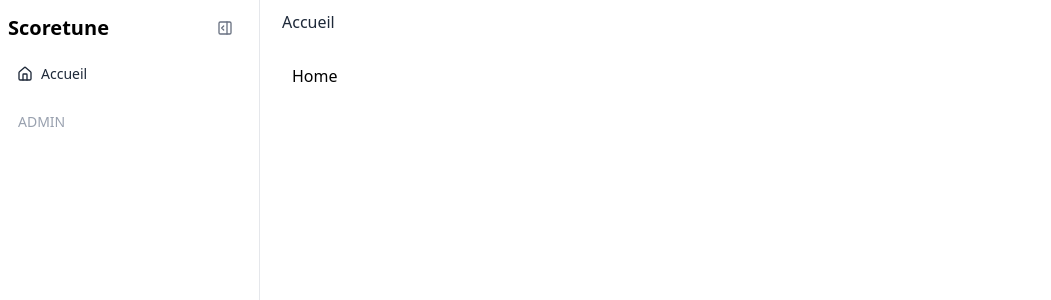
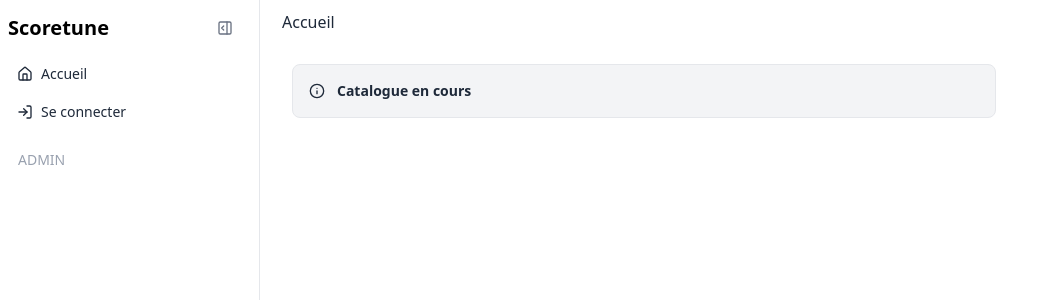
Before and after one commit to stephanelias/scoretune-front, a React (Vite) app: page / in a window 1280 px wide. Shown: the top 300 px of the page, without its empty margins (0-1051 px from the left). Built offline with nearby package versions, Linux system fonts and the light colour scheme; no server answers.

Commit message:
feat: add link login + alert soon

```diff
--- a/src/components/navigation/SideMenu.tsx
+++ b/src/components/navigation/SideMenu.tsx
@@ -1,12 +1,14 @@
+import { Link } from 'react-router-dom'
+
 export default function SideMenu() {
   return (
     <>
       <div className="mb-5 px-2 flex flex-col gap-y-5">
         <ul className="flex flex-col gap-y-0.5">
           <li>
-            <a
+            <Link
               className="group relative w-full flex items-center gap-1 py-1.5 px-2.5 relative text-sm text-gray-800 rounded-lg before:absolute before:inset-y-0 before:-start-2 before:rounded-e-full before:w-1 before:h-full hover:bg-gray-100/70 focus:outline-hidden focus:bg-gray-100/70 "
-              href="index.html"
+              to="/"
             >
               <span className="-ms-[5px] flex shrink-0 justify-center items-center size-6">
                 <svg
@@ -28,7 +30,35 @@ export default function SideMenu() {
               <span className="truncate hs-overlay-minified:opacity-0 transition-opacity duration-300">
                 Accueil
               </span>
-            </a>
+            </Link>
+          </li>
+          <li>
+            <Link
+              className="group relative w-full flex items-center gap-1 py-1.5 px-2.5 relative text-sm text-gray-800 rounded-lg before:absolute before:inset-y-0 before:-start-2 before:rounded-e-full before:w-1 before:h-full hover:bg-gray-100/70 focus:outline-hidden focus:bg-gray-100/70 "
+              to="/auth/login"
+            >
+              <span className="-ms-[5px] flex shrink-0 justify-center items-center size-6">
+                <svg
+                  xmlns="http://www.w3.org/2000/svg"
+                  width="24"
+                  height="24"
+                  viewBox="0 0 24 24"
+                  fill="none"
+                  stroke="currentColor"
+                  strokeWidth="2"
+                  strokeLinecap="round"
+                  strokeLinejoin="round"
+                  className="shrink-0 size-4 group-hover:scale-115 group-focus:scale-115 transition-transform duration-300"
+                >
+                  <path d="M15 3h4a2 2 0 0 1 2 2v14a2 2 0 0 1-2 2h-4" />
+                  <polyline points="10 17 15 12 10 7" />
+                  <line x1="15" x2="3" y1="12" y2="12" />
+                </svg>
+              </span>
+              <span className="truncate hs-overlay-minified:opacity-0 transition-opacity duration-300">
+                Se connecter
+              </span>
+            </Link>
           </li>
         </ul>
       </div>
--- a/src/features/home/HomePage.tsx
+++ b/src/features/home/HomePage.tsx
@@ -4,7 +4,34 @@ export default function HomePage() {
   return (
     <AppLayout title="Accueil">
       <div>
-        <p>Home</p>
+        <div
+          className="bg-gray-100 border border-gray-200 text-sm text-gray-800 rounded-lg p-4"
+          role="alert"
+        >
+          <div className="flex">
+            <div className="shrink-0">
+              <svg
+                className="size-4 mt-0.5"
+                xmlns="http://www.w3.org/2000/svg"
+                width="24"
+                height="24"
+                viewBox="0 0 24 24"
+                fill="none"
+                stroke="currentColor"
+                strokeWidth="2"
+                strokeLinecap="round"
+                strokeLinejoin="round"
+              >
+                <circle cx="12" cy="12" r="10"></circle>
+                <path d="M12 16v-4"></path>
+                <path d="M12 8h.01"></path>
+              </svg>
+            </div>
+            <div className="ms-3">
+              <span className="font-semibold">Catalogue en cours</span>
+            </div>
+          </div>
+        </div>
       </div>
     </AppLayout>
   )
```
